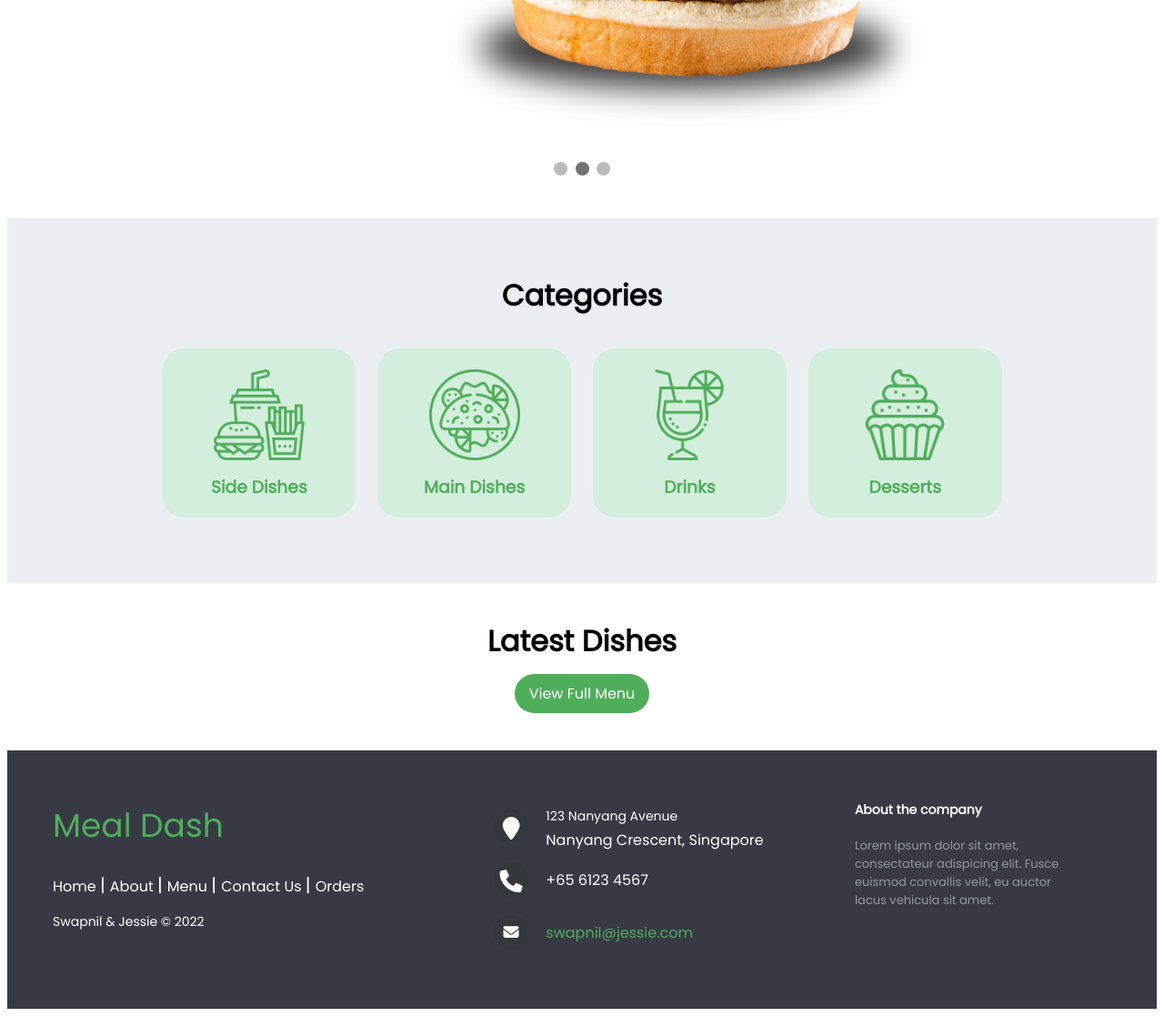
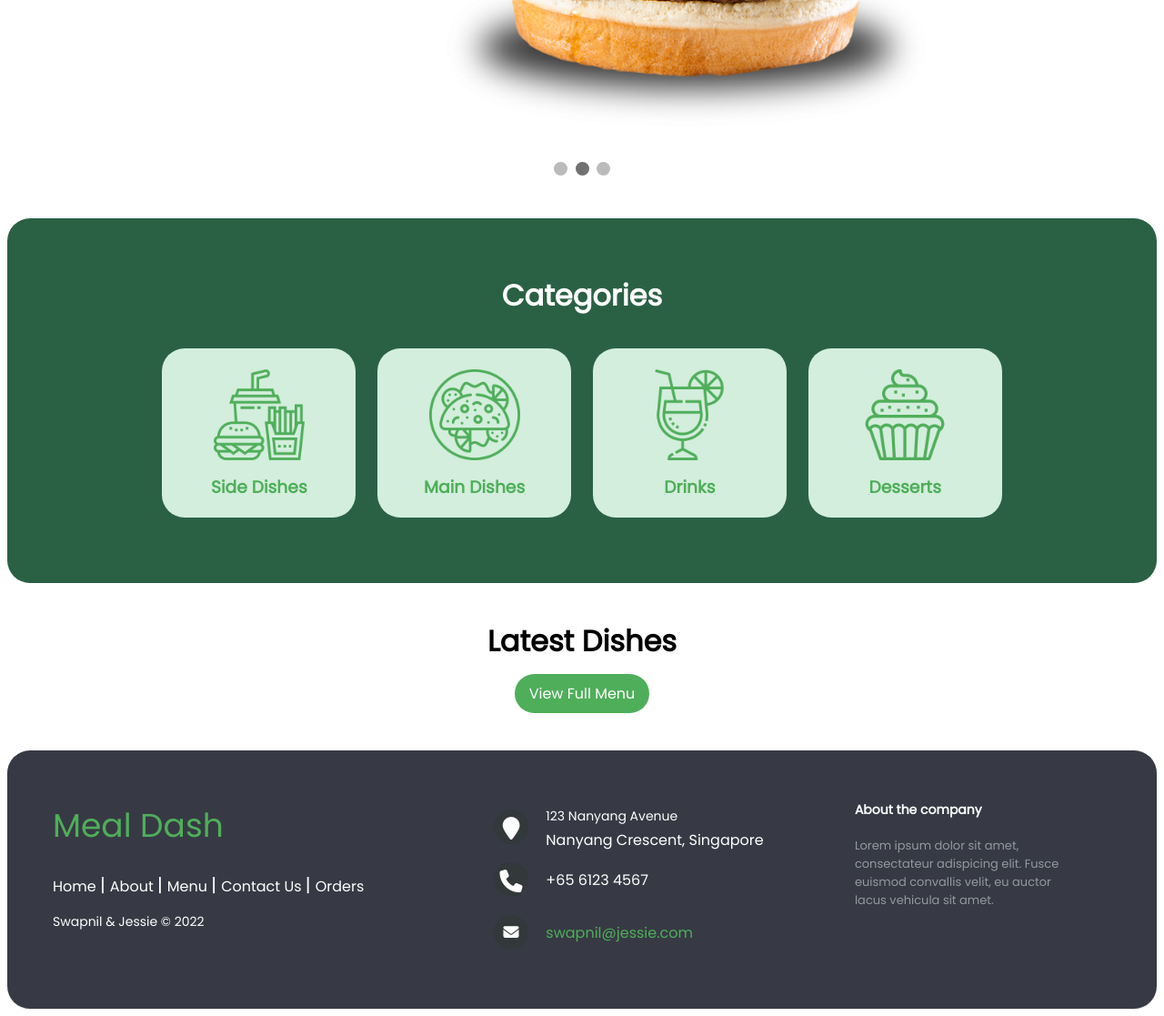
Before and after one commit to swapsmax/meal-dash, a PHP site: page /home.php in a window 1280 px wide. Shown: the part 682-1799 px from the top of the page at 91% size. Run offline with PHP 8.4, Linux system fonts and the light colour scheme; some libraries are stand-ins or nearby versions.

Commit message:
Updated stylesheet.css

```diff
--- a/css/stylesheet.css
+++ b/css/stylesheet.css
@@ -43,12 +43,16 @@
 }
 
 .navbar a:hover {
-    color: black;
+    color: #2A6144;
     text-decoration: solid transparent;
 }
 
 .icons {
     filter: invert(59%) sepia(18%) saturate(1277%) hue-rotate(76deg) brightness(97%) contrast(85%);
+}
+
+.icons a:hover {
+    filter: invert(32%) sepia(35%) saturate(541%) hue-rotate(96deg) brightness(93%) contrast(98%);
 }
 
 .icons span {
@@ -155,11 +159,12 @@
 /* categories */
 
 .category {
-    background-color: #EBEFF2;
+    background-color: #2A6144;
     margin-top: 40px;
     margin-bottom: 40px;
     padding: 40px;
     padding-bottom: 60px;
+    border-radius: 25px;
 }
 
 .category .container {
@@ -240,6 +245,7 @@
   text-align: left;
   font: bold 16px sans-serif;
   padding: 55px 50px;
+  border-radius: 25px;
 }
 
 .footer-distributed .footer-left,
--- a/home.php
+++ b/home.php
@@ -55,7 +55,7 @@
 	</div>
 
 	<div class="category">
-		<h1 class="title" style="text-decoration: underline solid transparent;"><b>Categories</b></h1>
+		<h1 class="title" style="text-decoration: underline solid transparent; color: white;"><b>Categories</b></h1>
 		<div class="container">
 
 			<a href="category.php?category=sides" class="box">
```
